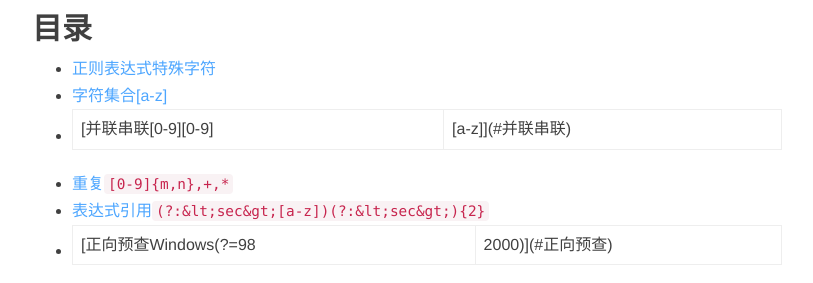
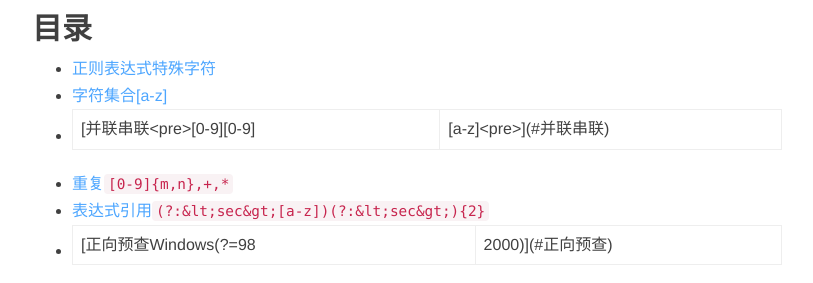
Before and after one commit to zengkv/zengkv.github.io, a Jekyll site: the page built from _posts/2017-01-10-RegexNote.md, in a window 1280 px wide and 900 px high, scrolled down 449 px. Shown: the part 140-423 px from the top of the window, without its empty margins (233-1046 px from the left). Built offline with Jekyll 4.4.1, drawn with Linux system fonts in a browser that asks for light colours; nearby versions of some CDN libraries; comment, search, counter and statistics services are not loaded.

Commit message:
update RegexNote

````diff
--- a/_posts/2017-01-10-RegexNote.md
+++ b/_posts/2017-01-10-RegexNote.md
@@ -13,7 +13,7 @@
 
 - [正则表达式特殊字符](#正则表达式特殊字符)
 - [字符集合[a-z]](#字符集合)
-- [并联串联[0-9][0-9]|[a-z]](#并联串联)
+- [并联串联<pre>[0-9][0-9]|[a-z]<pre>](#并联串联)
 - [重复```[0-9]{m,n},+,*```](#重复)
 - [表达式引用```(?:&lt;sec&gt;[a-z])(?:&lt;sec&gt;){2}```](#表达式引用)
 - [正向预查Windows(?=98|2000)](#正向预查)
@@ -101,5 +101,4 @@
     <tr><td> \d <td> 匹配数字<td> {n} <td> 重复n次<td> \B <td> 匹配不是单词开头或结束的位
     <tr><td> \b <td> 匹配单词的开始或结束<td> {n,} <td> 重复n次或更多次<td> [^x] <td> 匹配除了x以外的任意字
     <tr><td> ^ <td> 匹配字符串的开始<td> {n,m} <td> 重复n到m次<td> [^aeiou] <td> 匹配除了aeiou这几个字母以外的任意字
-    <tr><td> $ <td> 匹配字符串的结束<td><td><td><td></td>
-</table>
+    <tr><td> $ <td> 匹配字符串的结束<td><td><td><td>
````
